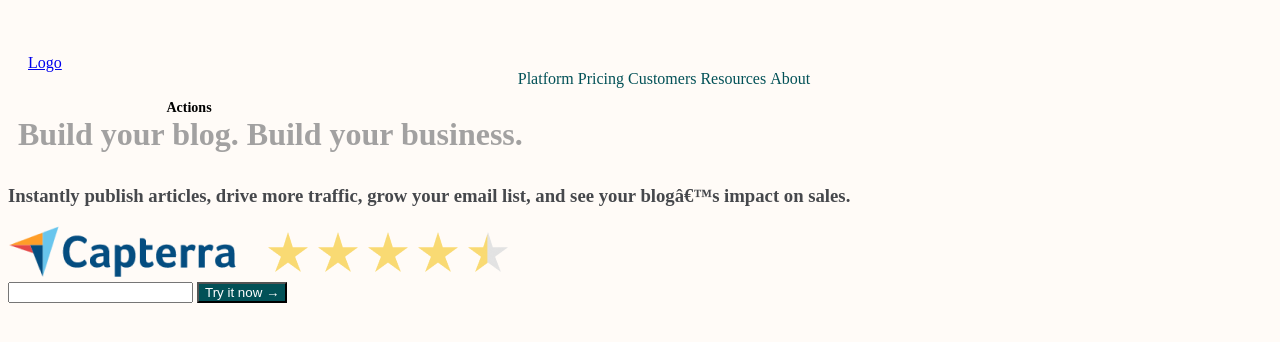
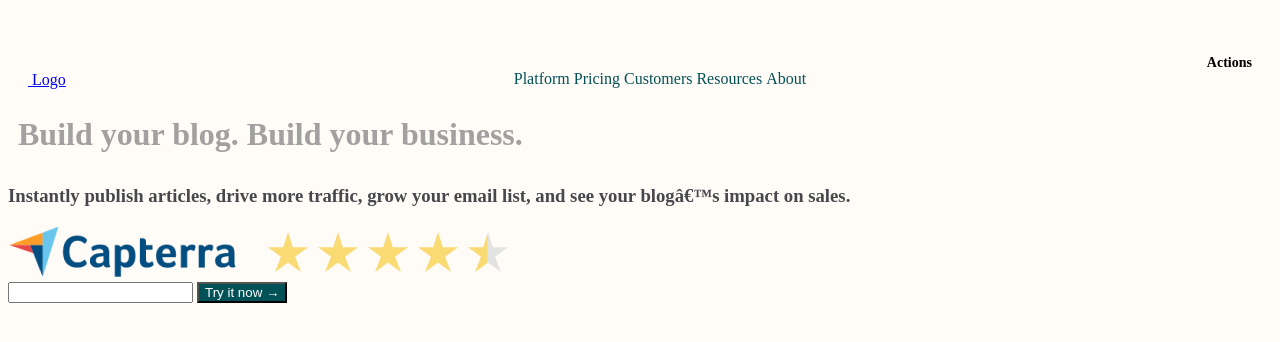
Before and after one commit to alcamk/Matcha, a plain HTML site: page index.html in a window 1280 px wide. Drawn offline with Linux system fonts and the light colour scheme.

Commit message:
Metiendo css al header

```diff
--- a/index.html
+++ b/index.html
@@ -10,7 +10,10 @@
   <body>
     <header class="header">
       <!-- Logo con link a la página principal -->
-      <a href="/" class="logo">Logo</a>
+      <a href="/" class="logo">
+        <img />
+        Logo
+      </a>
       <!-- Menú de navegación -->
       <nav class="navbar">
         <ul>
--- a/styles.css
+++ b/styles.css
@@ -1,12 +1,12 @@
 body {
     background-color: #fffbf7;
-
     }
 h1
     {
       color: #8b8b8bcc;
       font-weight: bold;
-      padding: 10px;  }
+      padding: 10px;
+    }
 
 h3
     {
@@ -24,6 +24,8 @@ body {
       margin-top: 40px;
       margin-left: 20px;
       margin-right: 20px;
+      font-size: 0;
+
     }
 .header > * {
       display: inline-block;
```
Lines whose indentation alone changed are shown as unchanged.
